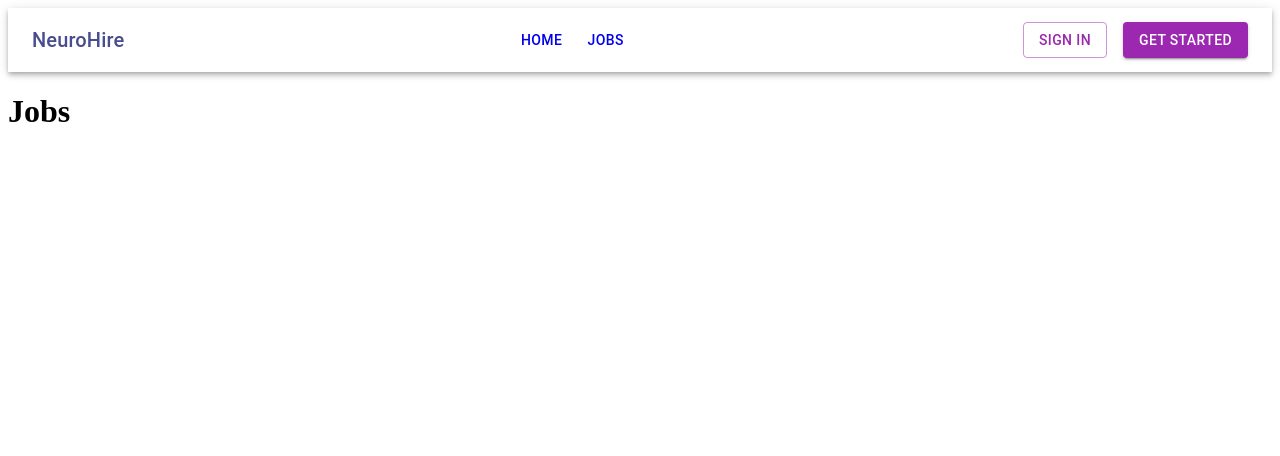
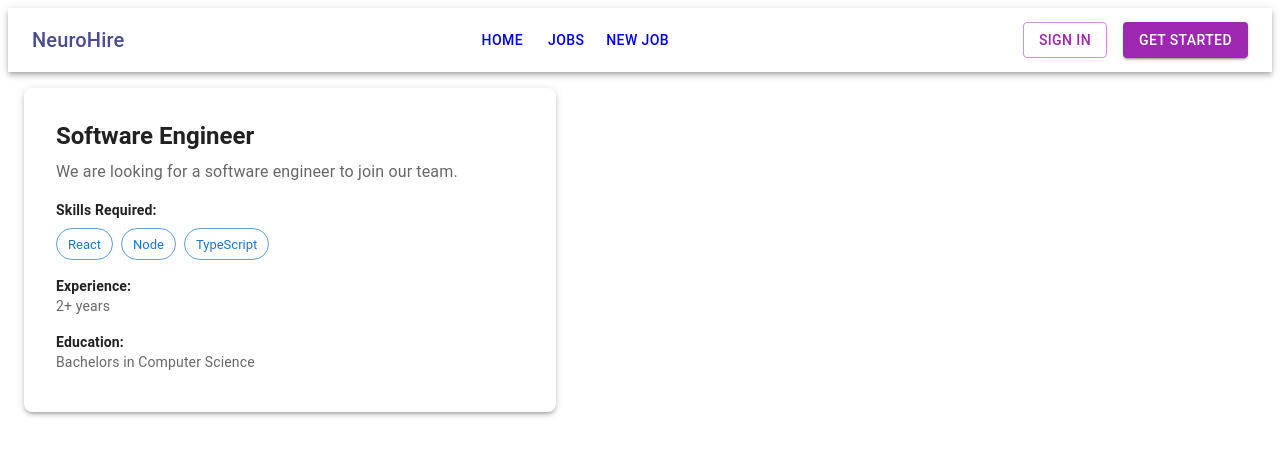
Before and after one commit to Himindu-Kularathne/neuro-hire, a React (Vite) app in the folder web/neurohire/: page /jobs/owned in a window 1280 px wide. Shown: the top 456 px of the page. Built offline with nearby package versions, Linux system fonts and the light colour scheme.

Commit message:
Add job creation functionality with new route and JobCard component

```diff
--- a/web/neurohire/src/layout/header/Header.tsx
+++ b/web/neurohire/src/layout/header/Header.tsx
@@ -25,6 +25,11 @@ const AppHeader: React.FC = () => {
             Jobs
           </Button>
         </Link>
+        <Link   to="/jobs/add">
+          <Button color="inherit" className="nav-link" >
+            New Job
+          </Button>
+        </Link>
         </Box>
         <Box sx={{ display: "flex", gap: 2 }}>
           <Button color="secondary" variant="outlined">
--- a/web/neurohire/src/routes.ts
+++ b/web/neurohire/src/routes.ts
@@ -34,6 +34,13 @@ export const routes: RouteObjectWithRole[] = [
     element: React.createElement(View.jobsView),
     allowRoles: [],
   },
+  {
+    path: "/jobs/add",
+    text: "Add Job",
+    icon: undefined,
+    element: React.createElement(View.addJobView),
+    allowRoles: [],
+  }
 ];
 
 export const getActiveRoutes = (
@@ -47,4 +54,3 @@ export const getActiveRoutes = (
     };
   });
 };
-// Compare this snippet from web/neurohire/src/pages/login/login.tsx:
--- /dev/null
+++ b/web/neurohire/src/view/add-job-view/index.tsx
@@ -0,0 +1,8 @@
+
+export default function AddJob() {
+    return (
+        <div>
+        <h1>Add Job</h1>
+        </div>
+    )
+}
--- a/web/neurohire/src/view/index.tsx
+++ b/web/neurohire/src/view/index.tsx
@@ -4,10 +4,12 @@ import {lazy} from 'react';
 const firstView = lazy(() => import('./first-view'));
 const homeView = lazy(() => import('./home-view'));
 const jobsView = lazy(() => import('./jobs-view'));
+const addJobView = lazy(() => import('./add-job-view'));
 
 
 export const View = {
     firstView,
     homeView,
-    jobsView
+    jobsView,
+    addJobView
 };
--- /dev/null
+++ b/web/neurohire/src/view/jobs-view/component/JobCard.tsx
@@ -0,0 +1,62 @@
+import React from "react";
+import { Card, CardContent, Typography, Chip, Stack } from "@mui/material";
+
+// Define Job Description Type
+interface JobDescription {
+  title: string;
+  description: string;
+  skills: string[];
+  experience: string;
+  education: string;
+}
+
+// Props Interface
+interface JobCardProps {
+  job: JobDescription;
+}
+
+// JobCard Component
+const JobCard: React.FC<JobCardProps> = ({ job }) => {
+  return (
+    <Card sx={{ maxWidth: 500, m: 2, p: 2, boxShadow: 3, borderRadius: 2 }}>
+      <CardContent>
+        <Typography variant="h5" fontWeight="bold" gutterBottom>
+          {job.title}
+        </Typography>
+        <Typography variant="body1" color="text.secondary" gutterBottom>
+          {job.description}
+        </Typography>
+
+        <Typography variant="body2" fontWeight="bold" mt={2}>
+          Skills Required:
+        </Typography>
+        <Stack direction="row" spacing={1} mt={1} flexWrap="wrap">
+          {job.skills.map((skill, index) => (
+            <Chip
+              key={index}
+              label={skill}
+              color="primary"
+              variant="outlined"
+            />
+          ))}
+        </Stack>
+
+        <Typography variant="body2" fontWeight="bold" mt={2}>
+          Experience:
+        </Typography>
+        <Typography variant="body2" color="text.secondary">
+          {job.experience}
+        </Typography>
+
+        <Typography variant="body2" fontWeight="bold" mt={2}>
+          Education:
+        </Typography>
+        <Typography variant="body2" color="text.secondary">
+          {job.education}
+        </Typography>
+      </CardContent>
+    </Card>
+  );
+};
+
+export default JobCard;
--- a/web/neurohire/src/view/jobs-view/index.tsx
+++ b/web/neurohire/src/view/jobs-view/index.tsx
@@ -1,9 +1,23 @@
+import JobCard from "./component/JobCard";
 
+interface Job {
+    title: string;
+    description: string;
+    skills: string[];
+    experience: string;
+    education: string;
+  }
 
 export default function Jobs() {
     return (
         <div>
-        <h1>Jobs</h1>
+        <JobCard  job={{
+            title: "Software Engineer",
+            description: "We are looking for a software engineer to join our team.",
+            skills: ["React", "Node", "TypeScript"],
+            experience: "2+ years",
+            education: "Bachelors in Computer Science"
+          }}/>
         </div>
     )
 }
```
